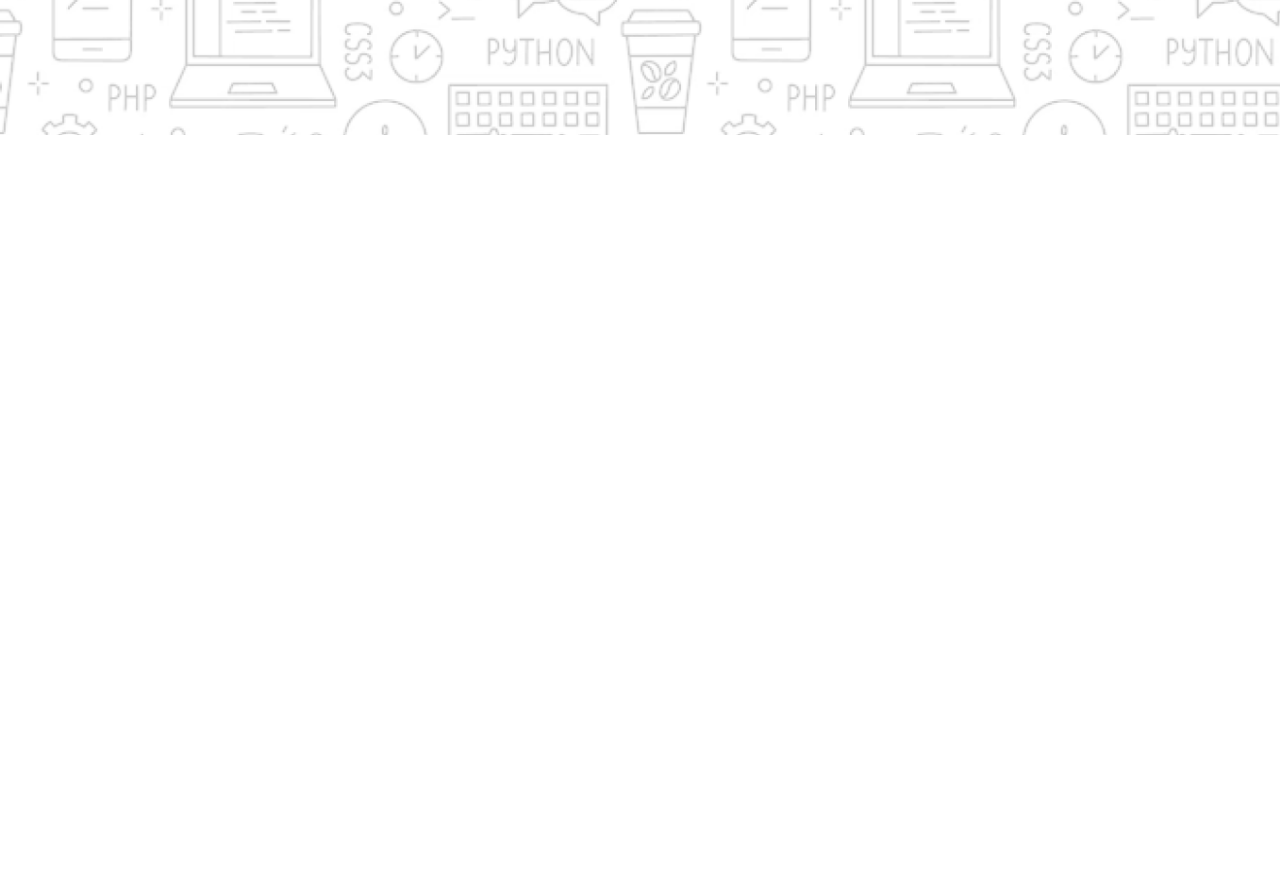
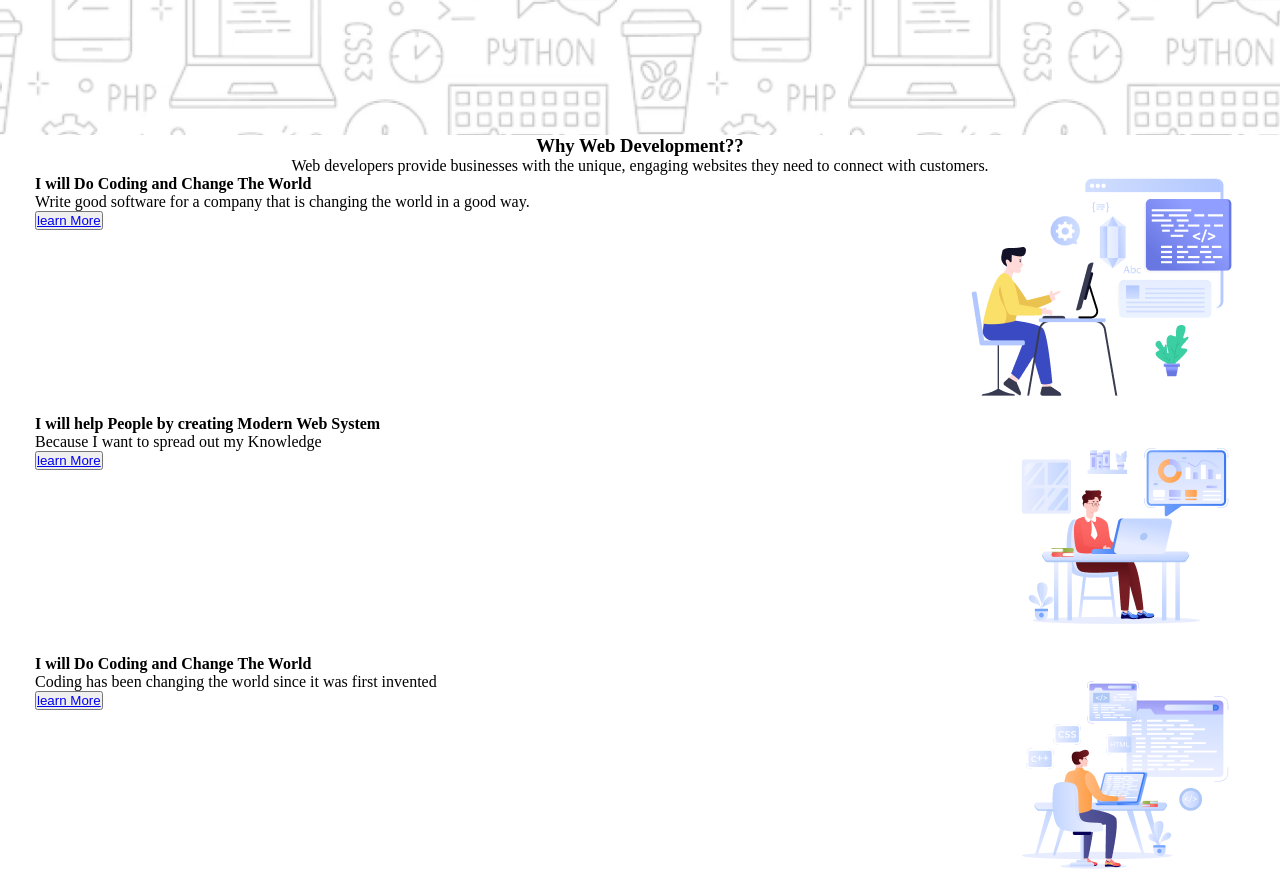
Before and after one commit to Abdul-Jobber-2407/assignment--1.html, a plain HTML site: page index.html in a window 1280 px wide. Shown: the part 480-1375 px from the top of the page. Before the commit the page ends 800 px from the top, so only its background shows below. Drawn offline with Linux system fonts and the light colour scheme.

Commit message:
added a picture

```diff
--- a/index.html
+++ b/index.html
@@ -26,7 +26,56 @@
  </nav>
  </header>
  <main>
+    <section class="work">
+        <h3 id="header">Why Web Development??</h3>
+        <p class="web-description">Web developers provide businesses with the unique, engaging websites they need to connect with customers.</p>
 
+        <!-- <div class="parents" > -->
+                <div class="banner">
+                    <div class="banner-content">
+                        <h4 class="banner-greetings dark-2">I will Do Coding and Change The World </h4>
+
+                        <p>Write good software for a company that is changing the world in a good way.</p>
+                        <button placeholder=""> <a href="https://www.quora.com/How-can-a-programmer-change-the-world">learn More</a></button>
+                    </div>
+                    <img class="banner-profile-pic" src="assets/Layer_1.png"alt="AR Abdul Jobber ">
+                 </div>
+
+
+
+
+
+
+                  <div class="banner">
+                    <div class="banner-content">
+                        <h4 class="banner-greetings dark-2">I will help People by creating Modern Web System </h4>
+
+                        <p>Because I want to spread out my Knowledge</p>
+                        <button placeholder=""> <a href="https://www.quora.com/How-can-a-programmer-change-the-world">learn More</a></button>
+                    </div>
+
+                    <img class="banner-profile-pic" src="assets/Group 3.png"alt="AR Abdul Jobber ">
+                 </div>
+
+
+
+
+
+                        <div class="banner">
+                            <div class="banner-content">
+                                <h4 class="banner-greetings dark-2">I will Do Coding and Change The World</h4>
+
+                                <p>Coding has been changing the world since it was first invented</p>
+                                <button placeholder=""> <a href="https://www.quora.com/How-can-a-programmer-change-the-world">learn More</a></button>
+                            </div>
+
+                            <img class="banner-profile-pic" src="assets/Group 4.png"alt="AR Abdul Jobber ">
+                         </div>
+
+            </div>
+        <!-- </div> -->
+
+    </section>
  </main>
  <footer>
 
--- a/styles/styles.css
+++ b/styles/styles.css
@@ -45,7 +45,26 @@
     text-align: center;
 }
 
+#parents{
+    display: flex;
+}
 
 
 
-.
+#header{
+    text-align: center;
+}
+
+.web-description{
+    text-align: center;
+}
+
+.banner{
+    display: flex;
+    justify-content: space-between;
+    margin: 0 35px;
+}
+
+/* #banner-profile-pic2{
+    text-align: ;
+} */
```
